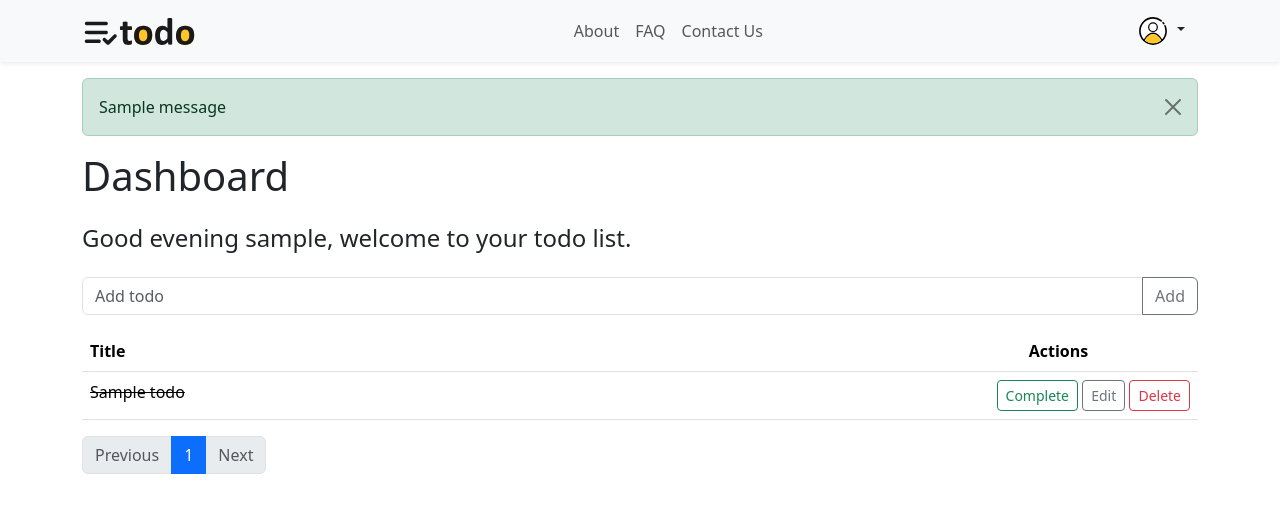
After one commit to engrtobechi/Fullstack-Web-Development-with-Python, a Flask app: page /dashboard in a window 1280 px wide. The commit adds this page. Shown: the top 513 px of the page. Run offline with Flask 3, Linux system fonts and the light colour scheme; a user stored in the database is signed in; tables that the repository leaves empty hold one stand-in row (values such as "Sample post"); one stand-in notice (Sample message) is shown.

Commit message:
Updated the first Todo Web App code.

```diff
--- a/Python Flask Framework/Todo Web App/app.py
+++ b/Python Flask Framework/Todo Web App/app.py
@@ -6,27 +6,32 @@ from flask import Flask, render_template, request, redirect, url_for, flash
 from werkzeug.security import generate_password_hash, check_password_hash
 from flask_login import LoginManager, UserMixin, login_user, logout_user, login_required, current_user
 
+
+
 app = Flask(__name__)
 app.config['SQLALCHEMY_DATABASE_URI'] = 'sqlite:///todos.db'
 app.config['SECRET_KEY'] = 'your secret key'
 app.config['SECURITY_PASSWORD_SALT'] = 'your security password salt'
 
-app.config['MAIL_SERVER'] = 'smtp.ipage.com'
+app.config['MAIL_SERVER'] = 'smtp.domain.com'
 app.config['MAIL_PORT'] = 465
 app.config['MAIL_USE_SSL'] = True
-app.config['MAIL_USERNAME'] = 'test@teeglad.com.ng'
-app.config['MAIL_PASSWORD'] = 'asjshd'
+app.config['MAIL_USERNAME'] = 'your_email@domain.com'
+app.config['MAIL_PASSWORD'] = 'your password'
 
 db = SQLAlchemy(app)
 mail = Mail(app)
+login_manager = LoginManager()
+login_manager.init_app(app)
+
 
 class User(UserMixin, db.Model):
-    __tablename__ = "users"
+    __tablename__ = 'users'
 
     id = db.Column(db.Integer, primary_key=True)
     username = db.Column(db.String(64), unique=True)
     email = db.Column(db.String(64), unique=True)
-    passward_hash = db.Column(db.String(128))
+    password_hash = db.Column(db.String(128))
     is_verified = db.Column(db.Boolean, default=False)
     verified_on = db.Column(db.DateTime, nullable=True)
 
@@ -37,8 +42,8 @@ class User(UserMixin, db.Model):
         return check_password_hash(self.password_hash, password)
 
 
+
 class Todo(db.Model):
-
     id = db.Column(db.Integer, primary_key=True)
     title = db.Column(db.String(100), nullable=False)
     complete = db.Column(db.Boolean, default=False)
@@ -46,6 +51,114 @@ class Todo(db.Model):
 
     def __repr__(self):
         return f'<Todo {self.title}>'
+
+
+def generate_verification_token(email):
+    serializer = URLSafeTimedSerializer(app.config['SECRET_KEY'])
+    return serializer.dumps(email, salt=app.config['SECURITY_PASSWORD_SALT'])
+
+def send_verification_email(user):
+    token = generate_verification_token(user.email)
+    verify_url = url_for('verify_email', token=token, _external=True)
+    subject = 'Please verify your email'
+    sender = app.config['MAIL_USERNAME']
+    recipients = [user.email]
+    body = f'Welcome {user.username}! Thanks for signing up. Please follow this link to verify your email address: {verify_url}'
+    msg = Message(subject, sender=sender, recipients=recipients, body=body)
+    mail.send(msg)
+
+def generate_reset_token(email):
+    serializer = URLSafeTimedSerializer(app.config['SECRET_KEY'])
+    return serializer.dumps(email, salt=app.config['SECURITY_PASSWORD_SALT'])
+
+def send_reset_email(user):
+    token = generate_reset_token(user.email)
+    reset_url = url_for('reset_password', token=token, _external=True)
+    subject = 'Password Reset Request'
+    sender = app.config['MAIL_USERNAME']
+    recipients = [user.email]
+    body = f'Dear {user.username},\n\nTo reset your password, please follow this link: {reset_url}\n\nIf you did not make this request, please ignore this email.'
+    msg = Message(subject, sender=sender, recipients=recipients, body=body)
+    mail.send(msg)
+
+def verify_token(token):
+    serializer = URLSafeTimedSerializer(app.config['SECRET_KEY'])
+    try:
+        email = serializer.loads(token, salt=app.config['SECURITY_PASSWORD_SALT'], max_age=3600)
+    except SignatureExpired:
+        return False
+    return email
+
+@app.route('/verify-email/<token>')
+def verify_email(token):
+    email = verify_token(token)
+    if not email:
+        # token is invalid or expired
+        flash('The verification link is invalid or has expired.', 'danger')
+        return redirect(url_for('index'))
+    user = User.query.filter_by(email=email).first()
+    if not user:
+        # user not found
+        flash('The verification link is invalid or has expired.', 'danger')
+        return redirect(url_for('index'))
+    if user.is_verified:
+        # email already verified
+        flash('Your email has already been verified.', 'success')
+        return redirect(url_for('index'))
+    # verify user's email
+    user.is_verified = True
+    user.verified_on = datetime.utcnow()
+    db.session.commit()
+    flash('Your email has been verified!', 'success')
+    return redirect(url_for('index'))
+
+
+@app.route('/reset-password/', methods=['GET', 'POST'])
+def reset_password_request():
+    print(f"reset_password: {request.method} {request.url}")
+    if request.method == 'POST':
+        # validate form data and send password reset email
+        email = request.form['email']
+        user = User.query.filter_by(email=email).first()
+        if not user:
+            flash('No account found with that email address.', 'danger')
+            return redirect(url_for('reset_password_request'))
+        send_reset_email(user)
+        flash('A password reset email has been sent to your email address.', 'success')
+        return redirect(url_for('login'))
+    return render_template('reset_password_request.html')
+
+@app.route('/reset-password/<token>', methods=['GET', 'POST'])
+def reset_password(token):
+    print(f"reset_password: {request.method} {request.url}")
+    email = verify_token(token)
+    if not email:
+        # token is invalid or expired
+        flash('The password reset link is invalid or has expired.', 'danger')
+        return redirect(url_for('index'))
+    user = User.query.filter_by(email=email).first()
+    if not user:
+        # user not found
+        flash('The password reset link is invalid or has expired.', 'danger')
+        return redirect(url_for('index'))
+
+    if request.method == 'POST':
+        # validate form data and update user's password
+        password = request.form['password']
+        user.set_password(password)
+        db.session.commit()
+        flash('Your password has been reset!', 'success')
+        return redirect(url_for('login'))
+
+    print(f"Token: {token}")
+    return render_template('reset_password.html', token=token)
+
+
+
+@login_manager.user_loader
+def load_user(user_id):
+    return User.query.get(user_id)
+
 
 @app.route('/login/', methods=['GET', 'POST'])
 def login():
@@ -57,7 +170,10 @@ def login():
         if user is not None and user.check_password(password):
             login_user(user)
             return redirect(url_for('dashboard'))
+        else:
+            flash('Invalid username or password', 'danger')
     return render_template('login.html')
+
 
 @app.route('/logout')
 def logout():
@@ -84,5 +200,94 @@ def signup():
 def index():
     return render_template('index.html')
 
-if __name__ == "__main__":
+# This route is for the dashboard page
+@app.route('/dashboard', defaults={'page': 1}, methods=['GET', 'POST'])
+@app.route('/dashboard/page/<int:page>', methods=['GET', 'POST'])
+@login_required
+def dashboard(page):
+    current_time = datetime.now()
+    if request.method == 'POST':
+        todo_title = request.form['text']
+        if todo_title.strip():  # check if todo_title is not an empty string
+            new_todo = Todo(title=todo_title, user_id=current_user.id)
+            db.session.add(new_todo)
+            db.session.commit()
+        return redirect('/dashboard')
+    else:
+        todos = Todo.query.filter_by(user_id=current_user.id).paginate(page=page, per_page=5)
+        return render_template('dashboard.html', todos=todos, current_time=current_time)
+
+
+# This route is for updating the status of a todo
+@app.route('/update/<int:todo_id>')
+@login_required
+def update(todo_id):
+    todo = Todo.query.get(todo_id)
+    todo.complete = not todo.complete
+    db.session.commit()
+    return redirect('/dashboard')
+
+
+# This route is for deleting a todo
+@app.route('/delete/<int:todo_id>')
+@login_required
+def delete(todo_id):
+    todo = Todo.query.get(todo_id)
+    db.session.delete(todo)
+    db.session.commit()
+    return redirect('/dashboard')
+
+
+# This route is for editing a todo
+@app.route('/edit/<int:todo_id>', methods=['GET', 'POST'])
+@login_required
+def edit(todo_id):
+    todo = Todo.query.get(todo_id)
+    if request.method == 'POST':
+        todo.title = request.form['title']
+        db.session.commit()
+        return redirect('/dashboard')
+    else:
+        return render_template('edit.html', todo=todo)
+
+@app.route('/about/')
+def about():
+    return render_template('about.html')
+
+@app.route('/faq/')
+def faq():
+    return render_template('faq.html')
+
+@app.errorhandler(404)
+def page_not_found(e):
+    # your custom 404 error page
+    return render_template('404.html'), 404
+
+@app.route('/contact', methods=['GET', 'POST'])
+def contact():
+    if request.method == 'POST':
+        name = request.form['name']
+        email = request.form['email']
+        message = request.form['message']
+
+        msg = Message('Contact Form Submission',
+                      sender='test@teeglad.com.ng',
+                      recipients=['tboy.kelly@gmail.com'])
+        msg.body = f'''Name: {name}
+Email: {email}
+Message: {message}
+'''
+        mail.send(msg)
+
+        flash('Your message has been sent. Thank you!', 'success')
+        return redirect(url_for('contact'))
+
+    return render_template('contact.html')
+
+
+
+with app.app_context():
+    db.create_all()
+
+if __name__ == '__main__':
     app.run(debug=True)
--- a/Python Flask Framework/Todo Web App/templates/base.html
+++ b/Python Flask Framework/Todo Web App/templates/base.html
@@ -1,16 +1,36 @@
-<!doctype html>
+<!DOCTYPE html>
 <html lang="en">
+
 <head>
     <meta charset="UTF-8">
     <meta name="viewport" content="width=device-width, initial-scale=1.0">
-    <title>Todo</title>
-    <link href="https://cdn.jsdelivr.net/npm/bootstrap@5.3.1/dist/css/bootstrap.min.css" rel="stylesheet" integrity="sha384-4bw+/aepP/YC94hEpVNVgiZdgIC5+VKNBQNGCHeKRQN+PtmoHDEXuppvnDJzQIu9" crossorigin="anonymous">
+    <title>Todo App</title>
+    <link rel="icon" type="image/x-icon" href="../static/images/todo_icon.svg">
+    <link href="https://cdn.jsdelivr.net/npm/bootstrap@5.3.1/dist/css/bootstrap.min.css" rel="stylesheet"
+        integrity="sha384-4bw+/aepP/YC94hEpVNVgiZdgIC5+VKNBQNGCHeKRQN+PtmoHDEXuppvnDJzQIu9" crossorigin="anonymous">
 </head>
+
 <body>
+    {% include 'navbar.html' %}
     <div class="container mt-3">
+        {% with messages = get_flashed_messages(with_categories=true) %}
+        {% if messages %}
+        {% for category, message in messages %}
+        <div class="alert alert-{{ category }} alert-dismissible fade show" role="alert">
+            {{ message }}
+            <button type="button" class="btn-close" data-bs-dismiss="alert" aria-label="Close"></button>
+        </div>
+        {% endfor %}
+        {% endif %}
+        {% endwith %}
+
         {% block body %}
+
         {% endblock %}
     </div>
-    <script src="https://cdn.jsdelivr.net/npm/bootstrap@5.3.1/dist/js/bootstrap.bundle.min.js" integrity="sha384-HwwvtgBNo3bZJJLYd8oVXjrBZt8cqVSpeBNS5n7C8IVInixGAoxmnlMuBnhbgrkm" crossorigin="anonymous"></script>
+    <script src="https://cdn.jsdelivr.net/npm/bootstrap@5.3.1/dist/js/bootstrap.bundle.min.js"
+        integrity="sha384-HwwvtgBNo3bZJJLYd8oVXjrBZt8cqVSpeBNS5n7C8IVInixGAoxmnlMuBnhbgrkm"
+        crossorigin="anonymous"></script>
 </body>
+
 </html>
--- /dev/null
+++ b/Python Flask Framework/Todo Web App/templates/dashboard.html
@@ -0,0 +1,74 @@
+{% extends "base.html" %}
+
+{% block body %}
+<h1 class="mb-4">Dashboard</h1>
+{% if not current_user.is_verified %}
+<p class="fs-4 mt-4">Please verify your email before using the app.</p>
+{% else %}
+<h4 class="mb-4">Good {{ 'morning' if 5 <= current_time.hour < 12 else 'afternoon' if 12 <=current_time.hour < 18
+        else 'evening' }} {{ current_user.username }}, welcome to your todo list.</h4>
+        <form action="/dashboard" method="post">
+            <div class="input-group mb-3">
+                <input type="text" class="form-control" placeholder="Add todo" name="text">
+                <button class="btn btn-outline-secondary" type="submit">Add</button>
+            </div>
+        </form>
+        <div class="table-responsive">
+            <table class="table">
+                <thead>
+                    <tr>
+                        <th class="col-9">Title</th>
+                        <th class="col-3 text-center">Actions</th>
+                    </tr>
+                </thead>
+                <tbody>
+                    {% for todo in todos.items %}
+                    <tr>
+                        <td>{% if todo.complete %}<del>{{ todo.title }}</del>{% else %}{{ todo.title }}{% endif %}</td>
+                        <td class="text-end">
+                            <a href="{{ url_for('update', todo_id=todo.id) }}"
+                                class="btn btn-outline-success btn-sm">Complete</a>
+                            <a href="{{ url_for('edit', todo_id=todo.id) }}"
+                                class="btn btn-outline-secondary btn-sm">Edit</a>
+                            <a href="{{ url_for('delete', todo_id=todo.id) }}"
+                                class="btn btn-outline-danger btn-sm">Delete</a>
+                        </td>
+                    </tr>
+                    {% endfor %}
+                </tbody>
+            </table>
+        </div>
+
+        <nav aria-label="Page navigation">
+            <ul class="pagination">
+                {% if todos.has_prev %}
+                <li class="page-item"><a class="page-link"
+                        href="{{ url_for('dashboard', page=todos.prev_num) }}">Previous</a></li>
+                {% else %}
+                <li class="page-item disabled"><a class="page-link" href="#">Previous</a></li>
+                {% endif %}
+                {% for page_num in todos.iter_pages(left_edge=1, right_edge=1, left_current=1, right_current=2) %}
+                {% if page_num %}
+                {% if todos.page == page_num %}
+                <li class="page-item active"><a class="page-link" href="{{ url_for('dashboard', page=page_num) }}">{{
+                        page_num }}</a></li>
+                {% else %}
+                <li class="page-item"><a class="page-link" href="{{ url_for('dashboard', page=page_num) }}">{{ page_num
+                        }}</a></li>
+                {% endif %}
+                {% else %}
+                <li class="page-item disabled"><a class="page-link" href="#">...</a></li>
+                {% endif %}
+                {% endfor %}
+                {% if todos.has_next %}
+                <li class="page-item"><a class="page-link"
+                        href="{{ url_for('dashboard', page=todos.next_num) }}">Next</a></li>
+                {% else %}
+                <li class="page-item disabled"><a class="page-link" href="#">Next</a></li>
+                {% endif %}
+            </ul>
+        </nav>
+
+        {% endif %}
+
+        {% endblock %}
--- a/Python Flask Framework/Todo Web App/templates/navbar.html
+++ b/Python Flask Framework/Todo Web App/templates/navbar.html
@@ -7,9 +7,9 @@
         </button>
         <div class="collapse navbar-collapse justify-content-center" id="navbarNavAltMarkup">
             <div class="navbar-nav mx-auto mb-2 mb-lg-0">
-                <a class="nav-link" href="">About</a>
-                <a class="nav-link" href="">FAQ</a>
-                <a class="nav-link" href="">Contact Us</a>
+                <a class="nav-link" href="{{ url_for('about') }}">About</a>
+                <a class="nav-link" href="{{ url_for('faq') }}">FAQ</a>
+                <a class="nav-link" href="{{ url_for('contact') }}">Contact Us</a>
             </div>
             <div class="dropdown text-end">
                 <button class="btn dropdown-toggle" type="button" data-bs-toggle="dropdown" aria-expanded="false">
```
Also changed, not shown: Python Flask Framework/Todo Web App/templates/404.html (added, +11 -0 lines), Python Flask Framework/Todo Web App/templates/about.html (added, +47 -0 lines), Python Flask Framework/Todo Web App/templates/contact.html (added, +20 -0 lines), Python Flask Framework/Todo Web App/templates/edit.html (added, +12 -0 lines), Python Flask Framework/Todo Web App/templates/faq.html (added, +39 -0 lines), Python Flask Framework/Todo Web App/templates/login.html (added, +45 -0 lines), Python Flask Framework/Todo Web App/templates/reset_password.html (added, +28 -0 lines), Python Flask Framework/Todo Web App/templates/reset_password_request.html (added, +28 -0 lines), Python Flask Framework/Todo Web App/templates/signup.html (added, +30 -0 lines), Python Flask Framework/Todo Web App/static/images/404.svg (added), Python Flask Framework/Todo Web App/static/images/503.svg (added), 2 other files.
